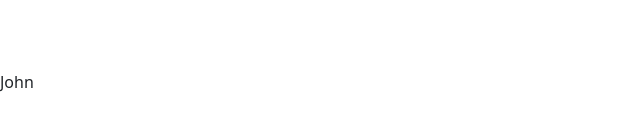
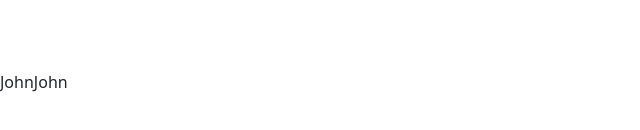
Before and after one commit to DhanushkaChandimal/Interfaces-Typed-Props-Advanced-Props, a React (Vite) app: page / in a window 1280 px wide. Shown: the part 318-448 px from the top of the page, without its empty margins (0-640 px from the left). Built offline with nearby package versions, Linux system fonts and the light colour scheme.

Commit message:
Used interface to enforce type safety

```diff
--- a/src/App.tsx
+++ b/src/App.tsx
@@ -1,5 +1,5 @@
 import 'bootstrap/dist/css/bootstrap.min.css';
-import type { Person } from './models/Person.model';
+import type { Person, ProfileProps } from './models/Person.model';
 
 function App() {
   const student: Person = {
@@ -7,9 +7,17 @@ function App() {
     age:25
   }
 
+  const profileData: ProfileProps = {
+    person: student,
+    message: 'This is a message from the parent component.'
+  }
+
+  console.log({profileData});
+
   return (
     <div>
       {student.name}
+      {profileData.person.name}
     </div>
   );
 }
--- a/src/models/Person.model.tsx
+++ b/src/models/Person.model.tsx
@@ -3,3 +3,8 @@ export interface Person {
     age: number;
     email?: string;
 }
+
+export interface ProfileProps {
+    person: Person,
+    message: string
+}
```
